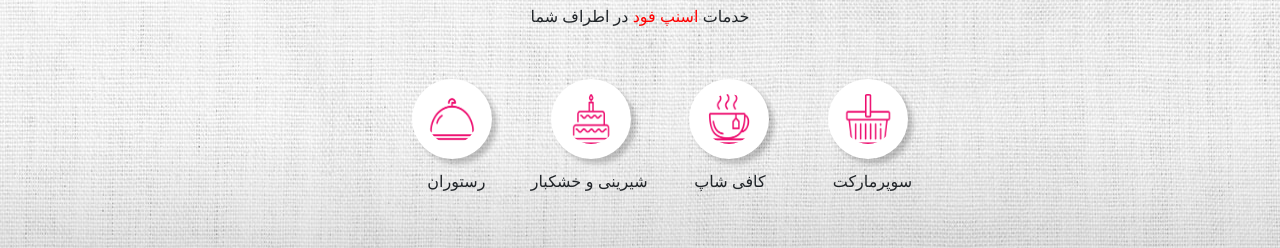
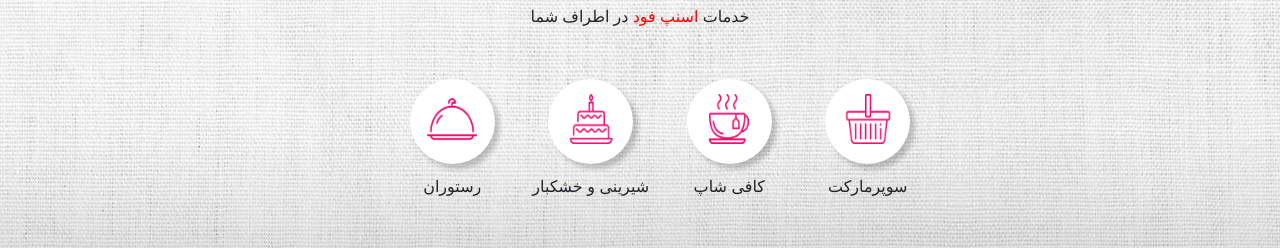
Before and after one commit to shadowpm/snappfood-practice, a plain HTML site: page index.html in a window 1280 px wide. Shown: the part 340-588 px from the top of the page. Drawn offline with nearby package versions, Linux system fonts and the light colour scheme.

Commit message:
fix icons' styles.

```diff
--- a/index-style.css
+++ b/index-style.css
@@ -39,20 +39,23 @@
     transition: all .7s;
     width: 120px;
 }
-.card-style {
+li .icon-holder {
+    background-color: white;
+    width: 85px;
+    height: 85px;
+    border-radius: 50px;
+    box-shadow: 5px 5px 5px 0 rgba(0,0,0,0.2);
+    margin: 0 auto;
+}
+li .icon-holder .icon {
     height: 80px;
     width: 80px;
     display: block;
-    border-radius: 50px;
-    background: #fff;
-    box-shadow: 5px 5px 5px 0 rgba(0,0,0,0.2);
     margin: 30px auto 10px auto;
     transition: all .7s;
     padding: 15px;
 }
-.text-card {
-    margin-left: 35px;
+li .icon-text {
+    text-align: center;
+    margin: 10px 0 0 0;
 }
-.text-card2 {
-    margin-left: 25px;
-}
--- a/index.html
+++ b/index.html
@@ -37,10 +37,22 @@
             </div>
             <div class="row">
                 <ul class="mid-text">
-                    <li class="card-img"><img src="s1.png" class="card-style"><div class="text-card">رستوران</div></li>
-                    <li class="card-img"><img src="s2.png" class="card-style"><div>شیرینی و خشکبار</div></li>
-                    <li class="card-img"><img src="s3.png" class="card-style"><div class="text-card2">کافی شاپ</div></li>
-                    <li class="card-img"><img src="s4.png" class="card-style"><div class="text-card2">سوپرمارکت</div></li>
+                    <li class="card-img">
+                        <div class="icon-holder"><img src="s1.png" class="icon"></div>
+                        <div class="icon-text">رستوران</div>
+                    </li>
+                    <li class="card-img">
+                        <div class="icon-holder"><img src="s2.png" class="icon"></div>
+                        <div class="icon-text">شیرینی و خشکبار</div>
+                    </li>
+                    <li class="card-img">
+                        <div class="icon-holder"><img src="s3.png" class="icon"></div>
+                        <div class="icon-text">کافی شاپ</div>
+                    </li>
+                    <li class="card-img">
+                        <div class="icon-holder"><img src="s4.png" class="icon"></div>
+                        <div class="icon-text">سوپرمارکت</div>
+                    </li>
                 </ul>
             </div>
         </div>
```
